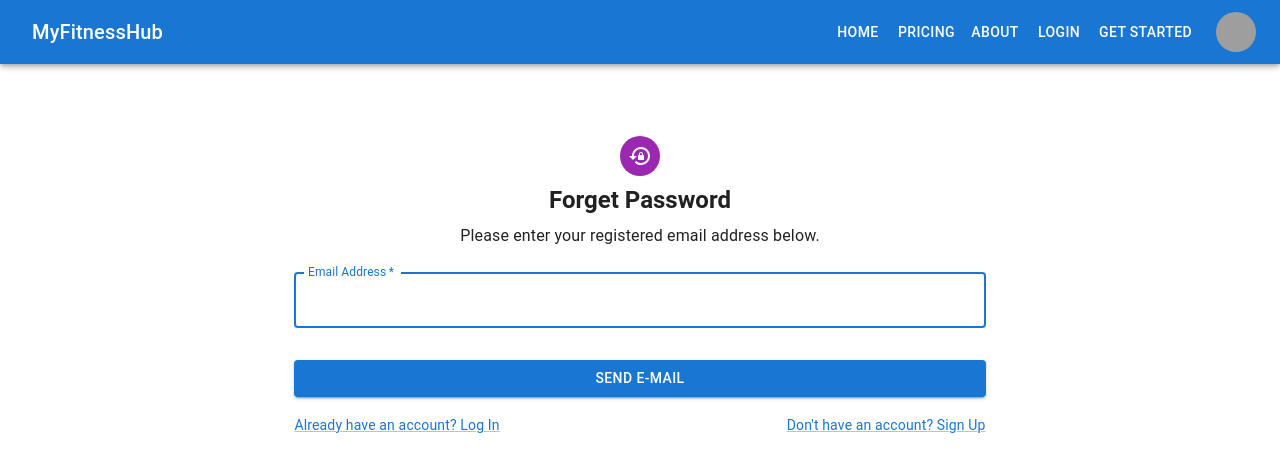
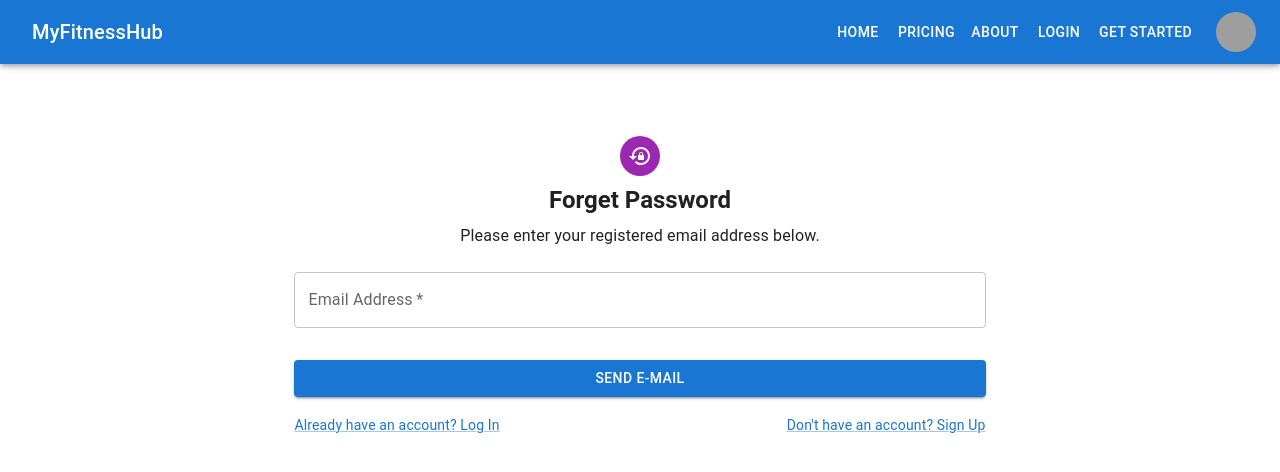
Before and after one commit to BiswarupChatt/my-fitness-hub-fe, a React (Create React App) app: page /forget-password in a window 1280 px wide. Shown: the top 472 px of the page. Built offline with nearby package versions, Linux system fonts and the light colour scheme; grey boxes are pictures that could not be loaded.

Commit message:
forget password validation added

```diff
--- a/src/pages/ForgetPassword.js
+++ b/src/pages/ForgetPassword.js
@@ -11,19 +11,21 @@ import Typography from '@mui/material/Typography';
 import Container from '@mui/material/Container';
 import { createTheme, ThemeProvider } from '@mui/material/styles';
 import { Link as LinkComponent } from 'react-router-dom';
+import { useFormik } from 'formik';
+import { ForgetPasswordValidation } from '../validations/forgetPasswordValidation';
 
 const defaultTheme = createTheme();
 
 export default function ForgetPassword() {
 
-    const handleSubmit = (event) => {
-        event.preventDefault();
-        const data = new FormData(event.currentTarget);
-        console.log({
-            email: data.get('email'),
-            password: data.get('password'),
-        });
-    };
+    const initialValues = {
+        email: ''
+    }
+
+    const { values, errors, touched, handleBlur, handleChange, handleSubmit } = useFormik({
+        initialValues: initialValues,
+        validationSchema: ForgetPasswordValidation
+    })
 
 
     return (
@@ -63,7 +65,12 @@ export default function ForgetPassword() {
                             label="Email Address"
                             name="email"
                             autoComplete="email"
-                            autoFocus
+                            placeholder='yourEmail@example.com'
+                            value={values.email}
+                            onChange={handleChange}
+                            onBlur={handleBlur}
+                            error={touched.email && !!errors.email}
+                            helperText={(touched && errors.email)}
                         />
 
                         <Button
@@ -75,11 +82,11 @@ export default function ForgetPassword() {
                             Send E-Mail
                         </Button>
                         <Grid container justifyContent="space-between">
-                        <Grid item>
-                                    <Link component={LinkComponent} to='/login' variant="body2" >
-                                        Already have an account? Log In
-                                    </Link>
-                                </Grid>
+                            <Grid item>
+                                <Link component={LinkComponent} to='/login' variant="body2" >
+                                    Already have an account? Log In
+                                </Link>
+                            </Grid>
                             <Grid item>
                                 <Link component={LinkComponent} to='/coach-signup' variant="body2" >
                                     Don't have an account? Sign Up
--- /dev/null
+++ b/src/validations/forgetPasswordValidation.js
@@ -0,0 +1,7 @@
+import * as Yup from 'yup'
+
+export const ForgetPasswordValidation = Yup.object({
+    email: Yup.string()
+        .required('Email is required')
+        .email('Enter valid email address')
+})
```
